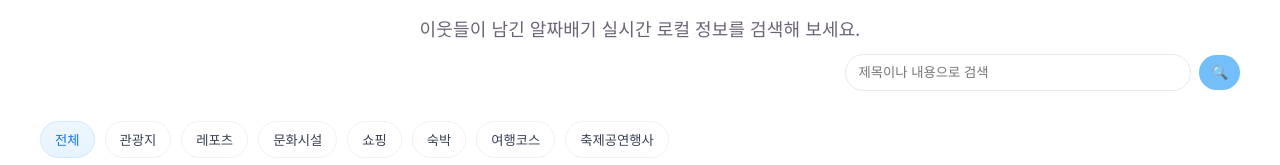
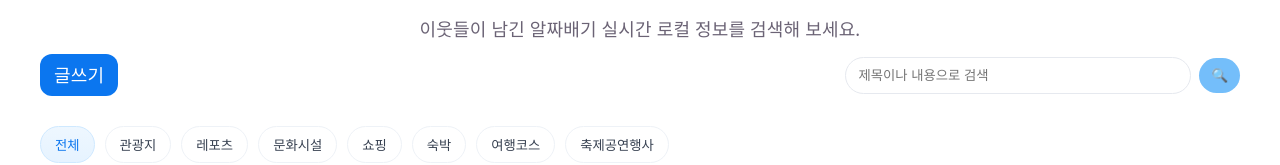
Before and after one commit to l980l/TeamPJT_1, a Vue app in the folder LocalHub/: page /board in a window 1280 px wide. Shown: the part 151-316 px from the top of the page. Built offline with nearby package versions, Linux system fonts and the light colour scheme; no server answers.

Commit message:
fix: 글쓰기버튼 부활

```diff
--- a/LocalHub/src/views/BoardPage.vue
+++ b/LocalHub/src/views/BoardPage.vue
@@ -85,6 +85,8 @@ watch([category, page], loadBoards)
       </div>
 
       <div class="hero-search-row">
+        <router-link to="/new" class="create-btn">글쓰기</router-link>
+
         <div class="search-wrap">
           <input v-model="q" @keyup.enter="onSearch" placeholder="제목이나 내용으로 검색" />
           <button @click="onSearch" class="search-btn">🔍</button>
@@ -160,11 +162,25 @@ watch([category, page], loadBoards)
   text-align: center;
 }
 
-/* 검색행은 가로 전체를 쓰되, 내부 검색은 오른쪽 정렬 */
+/* 검색행: 왼쪽 글쓰기, 오른쪽 검색 */
 .hero-search-row {
   width: 100%;
   display: flex;
-  justify-content: flex-end;
+  justify-content: space-between; /* flex-end -> space-between으로 변경 */
+  align-items: center;
+  gap: 12px;
+}
+
+.create-btn {
+  background: #0b76ef;
+  color: #fff;
+  padding: 8px 14px;
+  border-radius: 12px;
+  text-decoration: none;
+  font-weight: 700;
+  display: inline-flex;
+  align-items: center;
+  gap: 8px;
 }
 
 /* 검색 래퍼는 원래 스타일 유지 (너비 조절) */
```
